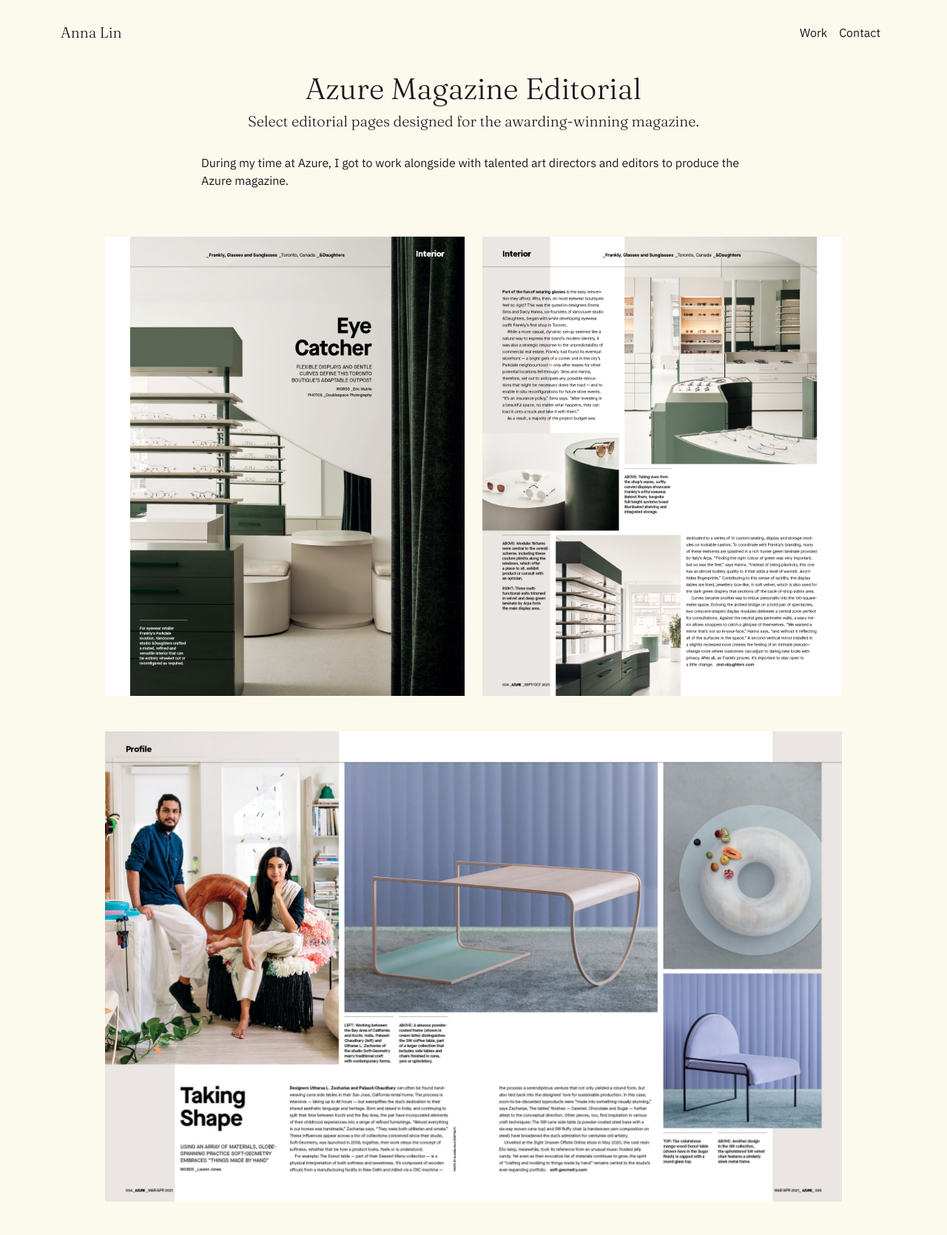
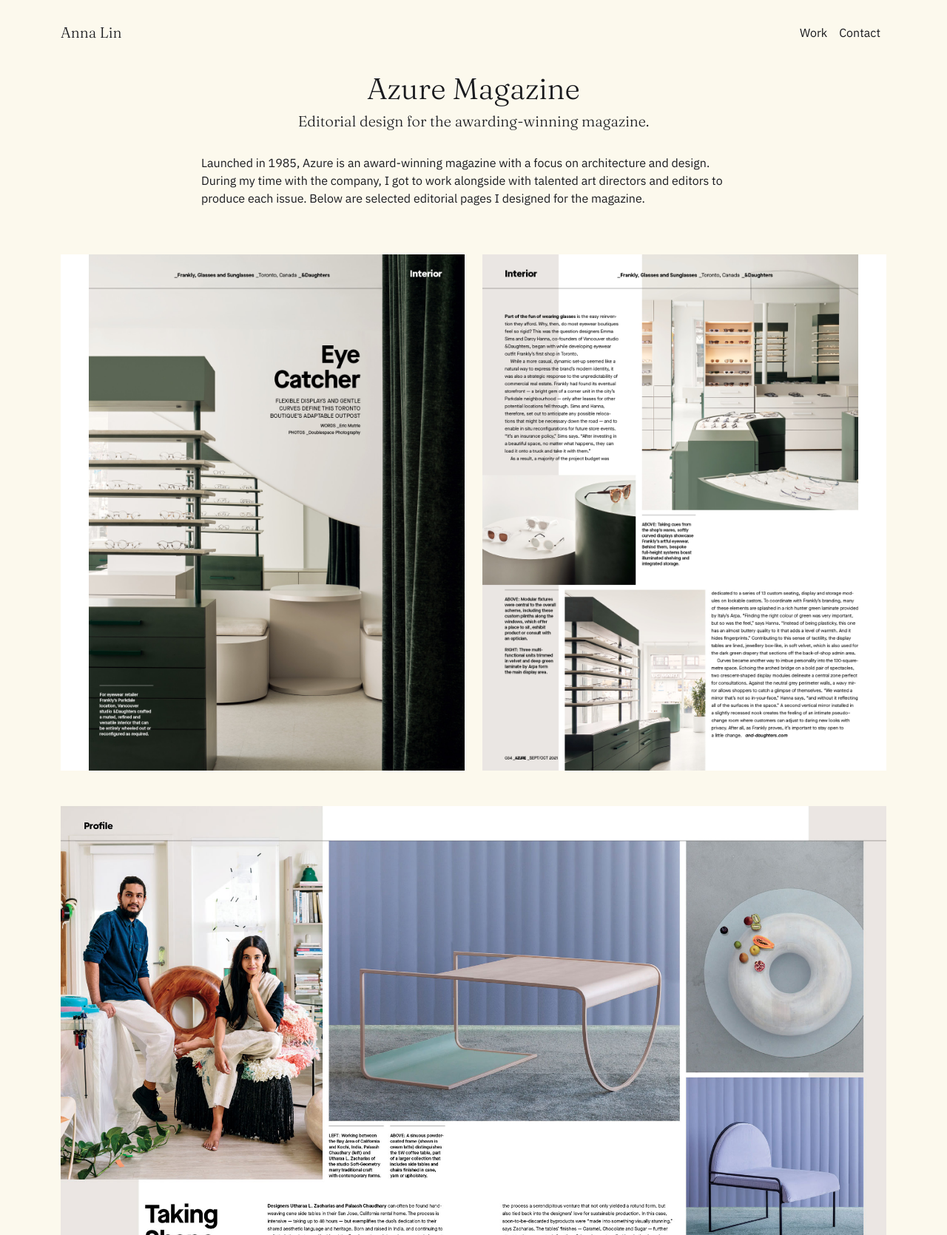
Before and after one commit to annalin-design/Portfolio-2022, a Flask app: page /projects/1 in a window 1280 px wide. Shown: the top 1670 px of the page at 74% size. Run offline with Flask 2, Linux system fonts and the light colour scheme; some libraries are stand-ins or nearby versions.

Commit message:
Initial commit

```diff
--- a/projs.py
+++ b/projs.py
@@ -7,8 +7,8 @@ project_list = [
                   }
     ,
                   {
-                      "Title": "Azure Magazine Editorial",
-                      "Subtitle": "Select editorial pages designed for the awarding-winning magazine.",
+                      "Title": "Azure Magazine",
+                      "Subtitle": "Editorial design for the awarding-winning magazine.",
                       "Thumbnail": "static/images/editorial.jpg",
                       "id": 1,
                   }
@@ -22,8 +22,8 @@ project_list = [
               }
 ,
               {
-                  "Title": "Branded Youth Entrepreneurship Conference",
-                  "Subtitle": "Crafting a memorable visual experience.",
+                  "Title": "Branded Conference",
+                  "Subtitle": "Connecting youth entrepreneurs together, this time in person.",
                   "Thumbnail": "static/images/thumb-branded.jpg",
                   "id": 3,
               }
--- a/static/css/styles.css
+++ b/static/css/styles.css
@@ -1,5 +1,5 @@
 @import url('https://fonts.googleapis.com/css2?family=Fraunces:ital,wght@0,200;0,300;0,400;0,500;1,200;1,300;1,400&display=swap');
-@import url('https://fonts.googleapis.com/css2?family=IBM+Plex+Sans&display=swap');
+@import url('https://fonts.googleapis.com/css2?family=IBM+Plex+Sans:ital,wght@0,300;0,400;1,300&display=swap');
 
 
 
@@ -25,7 +25,8 @@ a{
     }
 
 a:hover{
-    font-style:italic
+    text-decoration:underline;
+
     }
 
 footer{
@@ -36,3 +37,9 @@ font-size:11px;
 font-size:12px;
 padding-top:10px;
 }
+
+.subtitle{
+font-family: 'IBM Plex Sans', sans-serif;
+font-weight:400;
+font-size:20px
+}
--- a/templates/1.html
+++ b/templates/1.html
@@ -1,57 +1,42 @@
 {% extends 'base.html' %}
 {% block text %}
-<p>During my time at Azure, I got to work alongside with talented art directors and editors to produce the Azure magazine.</p>{% endblock %}
+<p>Launched in 1985, Azure is an award-winning magazine with a focus on architecture and design. During my time with the company, I got to work alongside with talented art directors and editors to produce each issue. Below are selected editorial pages I designed for the magazine.</p>{% endblock %}
 {% block content%}
-<div class="row m-5">
-    <div class="col-sm-6">
+<div class="row mt-5">
+    <div class="col-6">
         <img src="../static/images/editorial/01.jpg" class="img-fluid">
     </div>
-     <div class="col-sm-6">
+     <div class="col-6">
         <img src="../static/images/editorial/02.jpg" class="img-fluid">
     </div>
 </div>
 
-<div class="row m-5">
-    <div class="col-sm-12">
+<div class="row mt-5">
+    <div class="col">
         <img src="../static/images/editorial/03.jpg" class="img-fluid">
     </div>
 </div>
 
-<div class="row m-5">
-    <div class="col-sm-6">
+<div class="row mt-5">
+    <div class="col-6">
         <img src="../static/images/editorial/04.jpg" class="img-fluid">
     </div>
-     <div class="col-sm-6">
+     <div class="col-6">
         <img src="../static/images/editorial/05.jpg" class="img-fluid">
     </div>
 </div>
 
-<!--<div class="row m-5">-->
-<!--    <div class="col-sm-12">-->
-<!--        <img src="../static/images/editorial/06.jpg" class="img-fluid">-->
-<!--    </div>-->
-<!--</div>-->
-
-<!--<div class="row m-5">-->
-<!--    <div class="col-sm-6">-->
-<!--        <img src="../static/images/editorial/07.jpg" class="img-fluid">-->
-<!--    </div>-->
-<!--     <div class="col-sm-6">-->
-<!--        <img src="../static/images/editorial/08.jpg" class="img-fluid">-->
-<!--    </div>-->
-<!--</div>-->
-
-<div class="row m-5">
+<div class="row mt-5">
     <div class="col-sm-12">
         <img src="../static/images/editorial/09.jpg" class="img-fluid">
     </div>
 </div>
 
-<div class="row m-5">
-    <div class="col-sm-6">
+<div class="row mt-5">
+    <div class="col-6">
         <img src="../static/images/editorial/10.jpg" class="img-fluid">
     </div>
-     <div class="col-sm-6">
+     <div class="col-6">
         <img src="../static/images/editorial/11.jpg" class="img-fluid">
     </div>
 </div>
@@ -62,11 +47,11 @@
 <!--    </div>-->
 <!--</div>-->
 
-<div class="row m-5">
-    <div class="col-sm-6">
+<div class="row mt-5">
+    <div class="col-6">
         <img src="../static/images/editorial/13.jpg" class="img-fluid">
     </div>
-     <div class="col-sm-6">
+     <div class="col-6">
         <img src="../static/images/editorial/14.jpg" class="img-fluid">
     </div>
 </div>
--- a/templates/3.html
+++ b/templates/3.html
@@ -1,7 +1,7 @@
 {% extends 'base.html' %}
 
 {% block text %}
-<p>Branded is a Youth Entrepreneurship Conference focused on Black, Newcomer and MVP (Most Vulnerable People) entrepreneurs between the ages of 18-30. After two years of lockdown, the Branded conference is back in person for 2022. I was asked to design the conference identity and event collateral. The end result was a series of gradients leveraging Branded's colours, showcasing the magical blend of talents gathered at the conference. </p>
+<p>Branded is a Youth Entrepreneurship Conference focused on Black, Newcomer and MVP (Most Vulnerable People) entrepreneurs between the ages of 18-30. After two years of lockdown, the Branded conference is back in person for 2022. Using the existing branding and logo, I was asked to design the conference identity and event collateral. The end result was a series of gradients leveraging Branded's colours, showcasing the magical blend of talents gathered at the conference. </p>
 
 
 
--- a/templates/footer.html
+++ b/templates/footer.html
@@ -1,10 +1,10 @@
 
 
-<div class="row">
+<div class="row px-4 py-0">
         <span class="border-top border-dark border-3"></span>
     </div>
 
-<footer class="row my-4">
+<footer class="row px-4 py-2">
  <div class="col-sm-6">
  Thanks for stopping by &#128526;
 
--- a/templates/footer_nav.html
+++ b/templates/footer_nav.html
@@ -1,5 +1,5 @@
-<div class="row mt-5 justify-content-between">
-    <div class="col-sm-6 text-start">
+<div class="row px-3 pt-4 pb-2 justify-content-between ">
+    <div class="col-6 text-start">
         {% if project_id < total_proj-1: %}
         <a href="{{ url_for('projects', proj_num=project_id+1) }}">
             <h4>← Previous: {{ project_list[project_id+1]['Title'] }}</h4>
@@ -7,7 +7,7 @@
         {% endif %}
     </div>
 
-    <div class="col-sm-6 text-end">
+    <div class="col-6 text-end">
         {% if not project_id==0: %}
         <a href="{{ url_for('projects', proj_num=project_id-1) }}">
             <h4>Next: {{ project_list[project_id-1]['Title'] }} →</h4>
```
Also changed, not shown: templates/index.html (+14 -10 lines).
